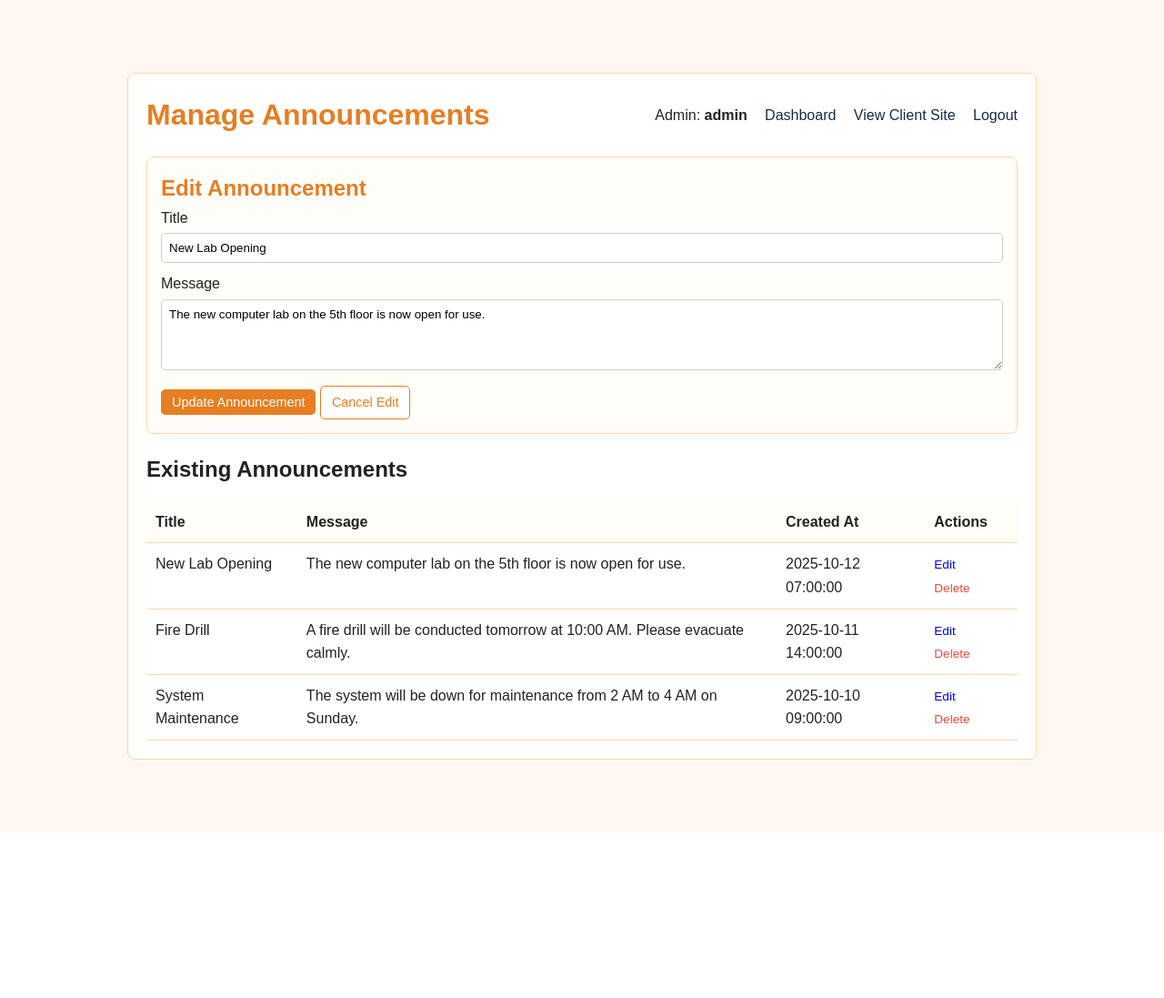
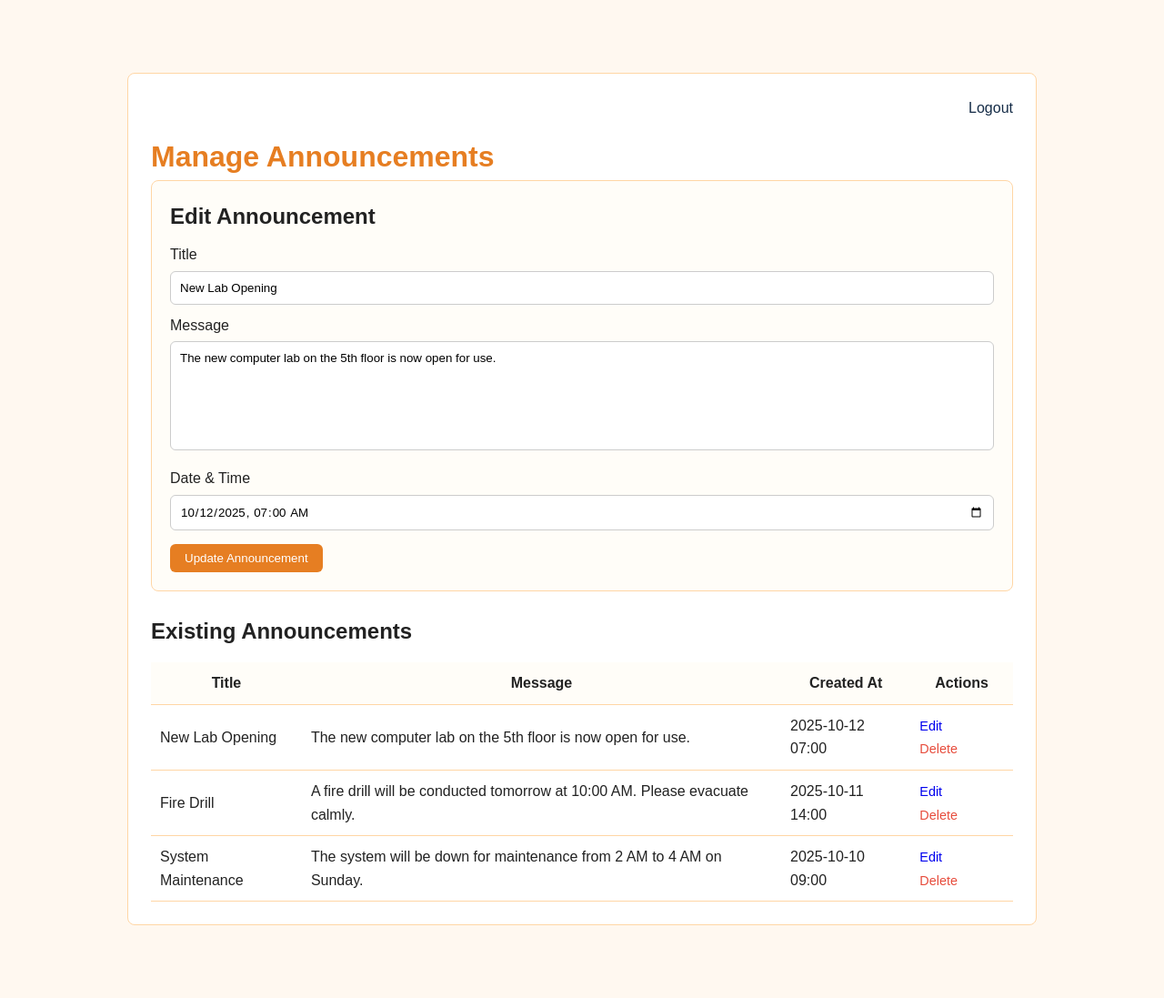
Before and after one commit to erylebds/Detourist-Campus-Navigation-App, a PHP site: page /admin/announcements.php?edit=3 in a window 1280 px wide. Shown: the whole page at 91% size. Before the commit the page ends 915 px from the top, so only its background shows below. Run offline with PHP 8.4, Linux system fonts and the light colour scheme; a user stored in the database is signed in; data comes from the database, SQL or seed files in the repository.

Commit message:
Update announcements.php

```diff
--- a/admin/announcements.php
+++ b/admin/announcements.php
@@ -1,8 +1,8 @@
 <?php
 session_start();
 
-// protect this page: only admins can access
-if (!isset($_SESSION['id'])) {
+// only admins can access
+if (!isset($_SESSION['admin_id'])) {
     header("Location: ../login.html");
     exit();
 }
@@ -11,39 +11,63 @@ require '../database/connectDB.php';
 
 // ---------- HANDLE FORM ACTIONS ----------
 
-// Add new announcement
+// helper: normalize HTML datetime-local to MySQL DATETIME
+function normalizeDateTime($value) {
+    $value = trim($value ?? '');
+    if ($value === '') {
+        return date('Y-m-d H:i:s');   // now()
+    }
+    // datetime-local comes as "YYYY-MM-DDTHH:MM"
+    $value = str_replace('T', ' ', $value) . ':00'; // add seconds
+    return $value;
+}
+
+// ADD / UPDATE
 if ($_SERVER['REQUEST_METHOD'] === 'POST' && isset($_POST['action'])) {
-    $title = trim($_POST['title'] ?? '');
+    $title   = trim($_POST['title']   ?? '');
     $message = trim($_POST['message'] ?? '');
-    $id = $_POST['id'] ?? null;
+    $date    = normalizeDateTime($_POST['created_at'] ?? '');
+    $id      = $_POST['id'] ?? null;
 
     if ($_POST['action'] === 'add') {
+        // INSERT -> directly creates a new row in detourist.announcement
         if ($title !== '' && $message !== '') {
-            $stmt = $conn->prepare("INSERT INTO announcement (title, message) VALUES (?, ?)");
-            $stmt->bind_param("ss", $title, $message);
+            $stmt = $conn->prepare(
+                "INSERT INTO announcement (title, message, created_at)
+                 VALUES (?, ?, ?)"
+            );
+            $stmt->bind_param("sss", $title, $message, $date);
             $stmt->execute();
             $stmt->close();
         }
     }
 
     if ($_POST['action'] === 'update' && !empty($id)) {
+        // UPDATE -> directly modifies the existing row
         if ($title !== '' && $message !== '') {
-            $stmt = $conn->prepare("UPDATE announcement SET title = ?, message = ? WHERE announcement_id = ?");
-            $stmt->bind_param("ssi", $title, $message, $id);
+            $stmt = $conn->prepare(
+                "UPDATE announcement
+                 SET title = ?, message = ?, created_at = ?
+                 WHERE announcement_id = ?"
+            );
+            $stmt->bind_param("sssi", $title, $message, $date, $id);
             $stmt->execute();
             $stmt->close();
         }
     }
 
-    // after add/update, avoid resubmission on refresh
     header("Location: announcements.php");
     exit();
 }
 
-// Delete announcement (GET with ?delete=ID)
+// DELETE
 if (isset($_GET['delete'])) {
     $deleteId = (int) $_GET['delete'];
-    $stmt = $conn->prepare("DELETE FROM announcement WHERE announcement_id = ?");
+
+    // DELETE -> removes row from detourist.announcement
+    $stmt = $conn->prepare(
+        "DELETE FROM announcement WHERE announcement_id = ?"
+    );
     $stmt->bind_param("i", $deleteId);
     $stmt->execute();
     $stmt->close();
@@ -52,15 +76,17 @@ if (isset($_GET['delete'])) {
     exit();
 }
 
-// ---------- LOAD ANNOUNCEMENTS ----------
-$result = $conn->query("SELECT * FROM announcement ORDER BY created_at DESC");
+// ---------- LOAD DATA FOR DISPLAY ----------
+$result = $conn->query(
+    "SELECT * FROM announcement ORDER BY created_at DESC"
+);
 $announcements = [];
 while ($row = $result->fetch_assoc()) {
     $announcements[] = $row;
 }
 $conn->close();
 
-// for editing: when ?edit=ID is present, prefill the form
+// for edit mode
 $editAnnouncement = null;
 if (isset($_GET['edit'])) {
     $editId = (int) $_GET['edit'];
@@ -72,11 +98,12 @@ if (isset($_GET['edit'])) {
     }
 }
 ?>
+
 <!DOCTYPE html>
 <html lang="en">
 <head>
     <meta charset="UTF-8">
-    <title>Manage Announcements - Detourist Admin</title>
+    <title>Manage Announcements - Admin</title>
     <link rel="stylesheet" href="../css/style.css">
     <style>
         body {
@@ -86,158 +113,121 @@ if (isset($_GET['edit'])) {
         .admin-wrapper {
             max-width: 1000px;
             margin: 80px auto;
-            padding: 20px;
             background: #ffffff;
             border: 1px solid #ffd6a5;
             border-radius: 8px;
+            padding: 25px;
         }
-        .admin-header {
+        .topbar {
             display: flex;
-            justify-content: space-between;
-            align-items: center;
+            justify-content: flex-end;
+            margin-bottom: 15px;
         }
-        .admin-header h1 {
+        .topbar a {
+            text-decoration: none;
+            font-weight: 500;
+            color: #162d48;
+        }
+        h1 {
             color: #e67e22;
-            margin: 0;
-        }
-        .admin-nav a {
-            margin-left: 15px;
-            text-decoration: none;
-            color: #162d48;
-            font-weight: 500;
-        }
-        .admin-nav a:hover {
-            text-decoration: underline;
         }
         .form-card {
-            margin: 20px 0;
-            padding: 15px;
+            padding: 20px;
             background: #fffdf8;
             border: 1px solid #ffd6a5;
             border-radius: 8px;
+            margin-bottom: 25px;
         }
-        .form-card h2 {
-            margin-top: 0;
-            color: #e67e22;
+        .form-card label {
+            display: block;
+            margin-top: 10px;
+            font-weight: 500;
         }
-        .form-group {
-            margin-bottom: 10px;
+        .form-card input[type="text"],
+        .form-card input[type="datetime-local"],
+        .form-card textarea {
+            width: 100%;
+            padding: 10px;
+            border: 1px solid #ccc;
+            border-radius: 6px;
+            margin-top: 5px;
+            font-family: inherit;
+            background: white;
         }
-        .form-group label {
-            display:block;
-            font-weight: 500;
-            margin-bottom: 4px;
-        }
-        .form-group input[type="text"],
-        .form-group textarea {
-            width: 100%;
-            padding: 8px;
-            border-radius: 5px;
-            border: 1px solid #ccc;
-            font-family: inherit;
+        textarea {
+            resize: none;
+            height: 120px;
         }
         .btn {
-            display: inline-block;
-            padding: 6px 12px;
-            border-radius: 5px;
+            padding: 8px 16px;
+            margin-top: 15px;
             border: none;
+            border-radius: 6px;
             cursor: pointer;
-            font-size: 0.9rem;
+            font-weight: 500;
         }
         .btn-primary {
             background: #e67e22;
-            color: #fff;
-        }
-        .btn-secondary {
-            background: #fff;
-            color: #e67e22;
-            border: 1px solid #e67e22;
-        }
-        .btn-danger {
-            background: #e74c3c;
-            color: #fff;
+            color: white;
         }
         table {
             width: 100%;
             border-collapse: collapse;
             margin-top: 15px;
         }
-        th, td {
+        td, th {
             padding: 10px;
             border-bottom: 1px solid #ffd6a5;
-            vertical-align: top;
         }
         th {
             background: #fffdf8;
-            text-align: left;
         }
         .actions a {
-            margin-right: 8px;
-            font-size: 0.85rem;
+            margin-right: 12px;
+            font-size: 0.9rem;
+        }
+        .delete {
+            color: #e74c3c;
         }
     </style>
 </head>
 <body>
+
 <div class="admin-wrapper">
-    <div class="admin-header">
-        <h1>Manage Announcements</h1>
-        <div class="admin-nav">
-            <span>Admin: <strong><?php echo htmlspecialchars($_SESSION['username']); ?></strong></span>
-            <a href="dashboard.php">Dashboard</a>
-            <a href="../index.html" target="_blank">View Client Site</a>
+
+    <div class="topbar">
         <a href="logout.php">Logout</a>
     </div>
-    </div>
 
-    <!-- Add / Edit Form -->
+    <h1>Manage Announcements</h1>
+
     <div class="form-card">
+        <h2><?= $editAnnouncement ? "Edit Announcement" : "Add New Announcement" ?></h2>
+
+        <form method="POST" action="announcements.php">
+            <input type="hidden" name="action" value="<?= $editAnnouncement ? 'update' : 'add' ?>">
             <?php if ($editAnnouncement): ?>
-            <h2>Edit Announcement</h2>
-        <?php else: ?>
-            <h2>Add New Announcement</h2>
+                <input type="hidden" name="id" value="<?= (int)$editAnnouncement['announcement_id'] ?>">
             <?php endif; ?>
 
-        <form method="POST" action="announcements.php">
-            <input type="hidden" name="action" value="<?php echo $editAnnouncement ? 'update' : 'add'; ?>">
-            <?php if ($editAnnouncement): ?>
-                <input type="hidden" name="id" value="<?php echo (int)$editAnnouncement['announcement_id']; ?>">
-            <?php endif; ?>
+            <label>Title</label>
+            <input type="text" name="title" required value="<?= $editAnnouncement ? htmlspecialchars($editAnnouncement['title']) : '' ?>">
 
-            <div class="form-group">
-                <label for="title">Title</label>
-                <input
-                    type="text"
-                    id="title"
-                    name="title"
-                    required
-                    value="<?php echo $editAnnouncement ? htmlspecialchars($editAnnouncement['title']) : ''; ?>"
-                >
-            </div>
+            <label>Message</label>
+            <textarea name="message" required><?= $editAnnouncement ? htmlspecialchars($editAnnouncement['message']) : '' ?></textarea>
 
-            <div class="form-group">
-                <label for="message">Message</label>
-                <textarea
-                    id="message"
-                    name="message"
-                    rows="4"
-                    required
-                ><?php echo $editAnnouncement ? htmlspecialchars($editAnnouncement['message']) : ''; ?></textarea>
-            </div>
+            <label>Date & Time</label>
+            <input type="datetime-local" name="created_at"
+                   value="<?= $editAnnouncement ? date('Y-m-d\TH:i', strtotime($editAnnouncement['created_at'])) : date('Y-m-d\TH:i') ?>">
 
-            <button type="submit" class="btn btn-primary">
-                <?php echo $editAnnouncement ? 'Update Announcement' : 'Add Announcement'; ?>
+            <button class="btn btn-primary" type="submit">
+                <?= $editAnnouncement ? "Update Announcement" : "Add Announcement" ?>
             </button>
-            <?php if ($editAnnouncement): ?>
-                <a href="announcements.php" class="btn btn-secondary">Cancel Edit</a>
-            <?php endif; ?>
         </form>
     </div>
 
-    <!-- List of Announcements -->
     <h2>Existing Announcements</h2>
-    <?php if (count($announcements) === 0): ?>
-        <p>No announcements yet.</p>
-    <?php else: ?>
+
     <table>
         <thead>
         <tr>
@@ -247,23 +237,25 @@ if (isset($_GET['edit'])) {
             <th>Actions</th>
         </tr>
         </thead>
+
         <tbody>
         <?php foreach ($announcements as $a): ?>
             <tr>
-                    <td><?php echo htmlspecialchars($a['title']); ?></td>
-                    <td><?php echo nl2br(htmlspecialchars($a['message'])); ?></td>
-                    <td><?php echo htmlspecialchars($a['created_at']); ?></td>
+                <td><?= htmlspecialchars($a['title']) ?></td>
+                <td><?= nl2br(htmlspecialchars($a['message'])) ?></td>
+                <td><?= date("Y-m-d H:i", strtotime($a['created_at'])) ?></td>
+
                 <td class="actions">
-                        <a href="announcements.php?edit=<?php echo (int)$a['announcement_id']; ?>">Edit</a>
-                        <a href="announcements.php?delete=<?php echo (int)$a['announcement_id']; ?>"
+                    <a href="?edit=<?= $a['announcement_id'] ?>">Edit</a>
+                    <a class="delete"
                        onclick="return confirm('Delete this announcement?');"
-                           style="color:#e74c3c;">Delete</a>
+                       href="?delete=<?= $a['announcement_id'] ?>">Delete</a>
                 </td>
             </tr>
         <?php endforeach; ?>
         </tbody>
     </table>
-    <?php endif; ?>
+
 </div>
 </body>
 </html>
```
Lines whose indentation alone changed are shown as unchanged.
